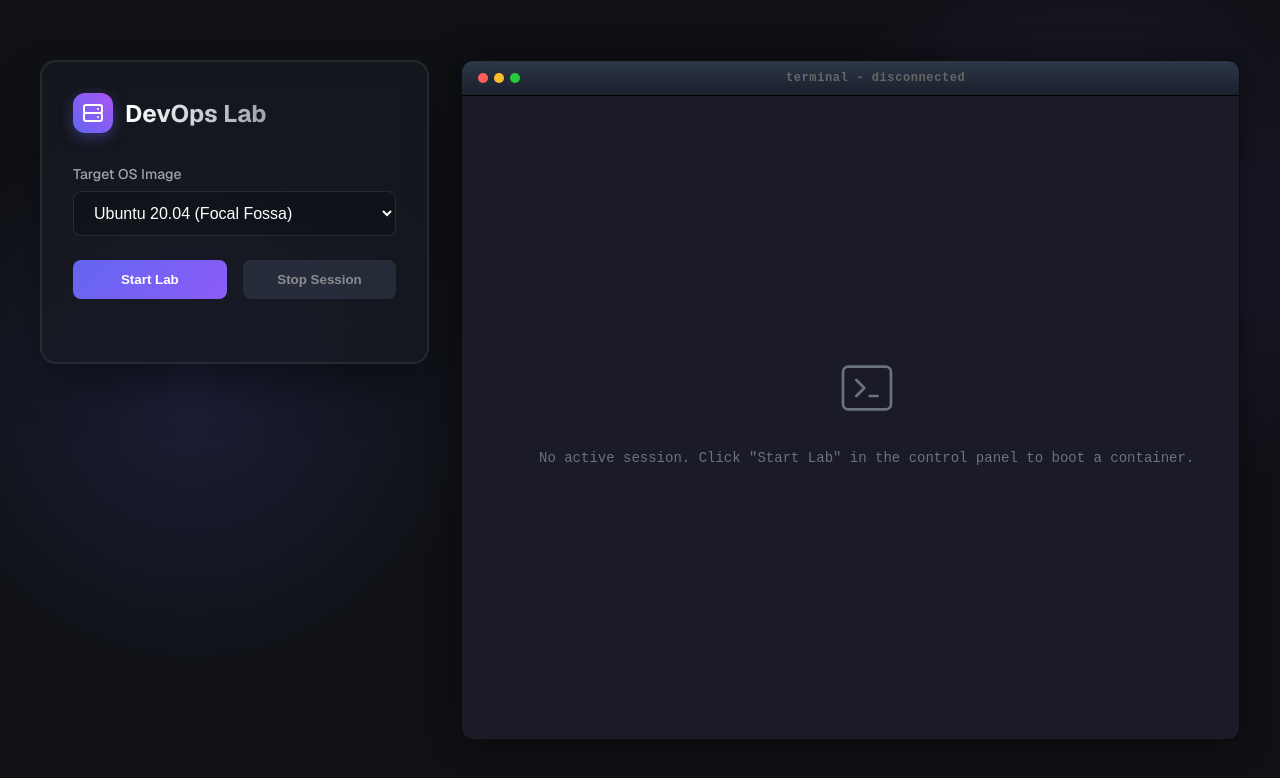
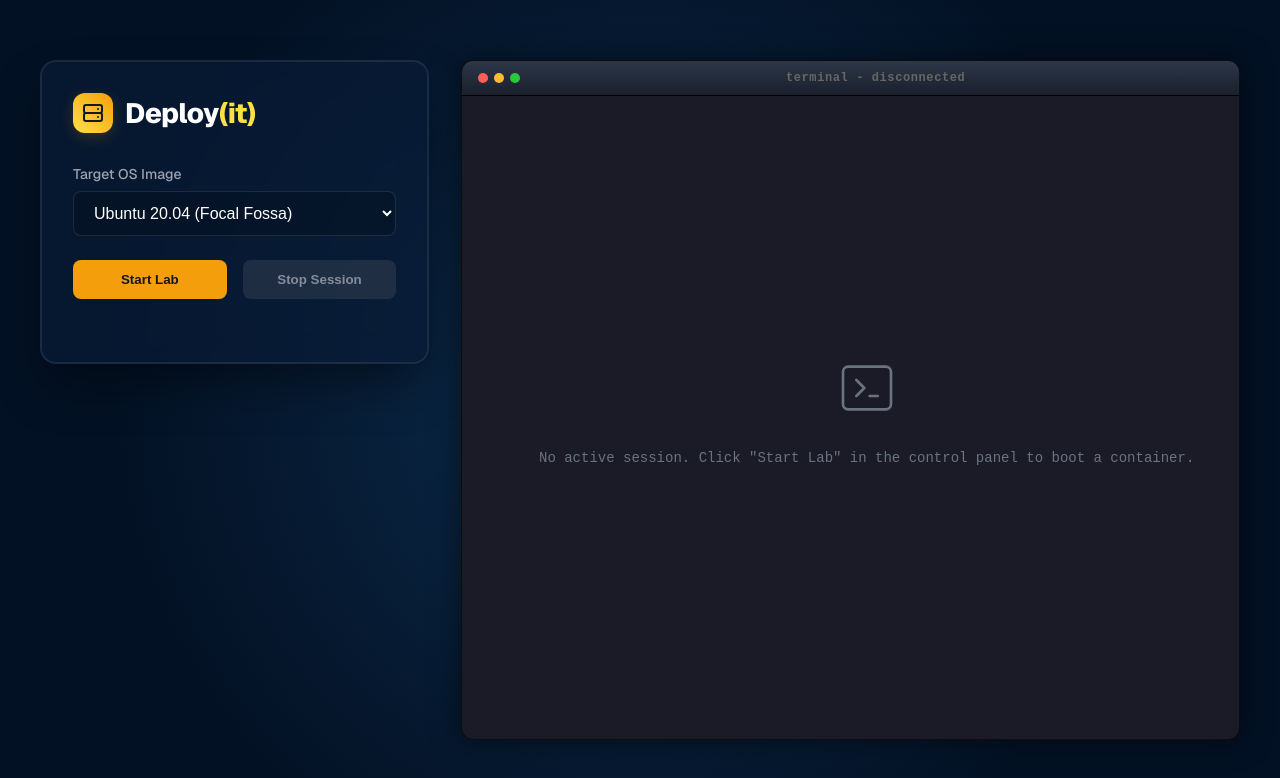
Before and after one commit to Mozilla-Campus-Club-of-SLIIT/deployit-portal-fe, a Next.js app: page / in a window 1280 px wide. Shown: the top 778 px of the page. Built offline with nearby package versions, Linux system fonts and the light colour scheme.

Commit message:
feat: Initialize frontend application with global styles and core lab client component.

```diff
--- a/src/app/globals.css
+++ b/src/app/globals.css
@@ -1,23 +1,22 @@
 :root {
-  --background: #0f1115;
+  --background: #031124;
   --foreground: #f8fafc;
-  --panel-bg: rgba(23, 27, 35, 0.7);
+  --panel-bg: rgba(9, 28, 55, 0.7);
   --panel-border: rgba(255, 255, 255, 0.08);
-  --primary: #6366f1;
-  --primary-hover: #4f46e5;
+  --primary: #f59e0b;
+  --primary-hover: #fbbf24;
   --danger: #ef4444;
   --danger-hover: #dc2626;
   --success: #10b981;
-  --warning: #f59e0b;
-  --glow: rgba(99, 102, 241, 0.2);
+  --warning: #fde047;
+  --glow: rgba(245, 158, 11, 0.2);
 }
 
 body {
   color: var(--foreground);
   background: var(--background);
   background-image:
-    radial-gradient(circle at 15% 50%, rgba(99, 102, 241, 0.15), transparent 25%),
-    radial-gradient(circle at 85% 30%, rgba(139, 92, 246, 0.15), transparent 25%);
+    radial-gradient(circle at 50% 50%, rgba(18, 63, 105, 0.6) 0%, transparent 70%);
   font-family: var(--font-geist-sans), Arial, Helvetica, sans-serif;
   margin: 0;
   padding: 0;
@@ -81,27 +80,29 @@ body {
   width: 40px;
   height: 40px;
   border-radius: 12px;
-  background: linear-gradient(to top right, #6366f1, #a855f7);
+  background: linear-gradient(to top right, var(--warning), var(--primary));
   display: flex;
   align-items: center;
   justify-content: center;
-  box-shadow: 0 4px 14px 0 rgba(99, 102, 241, 0.39);
+  box-shadow: 0 4px 14px 0 var(--glow);
 }
 
 .logo-icon svg {
   width: 24px;
   height: 24px;
-  color: white;
+  color: #111827;
 }
 
 .title {
-  font-size: 1.5rem;
-  font-weight: bold;
-  background: linear-gradient(to right, white, #9ca3af);
-  -webkit-background-clip: text;
-  background-clip: text;
-  color: transparent;
+  font-size: 1.75rem;
+  font-weight: 800;
+  color: white;
   margin: 0;
+  letter-spacing: -0.025em;
+}
+
+.title-highlight {
+  color: var(--warning);
 }
 
 .button-group {
@@ -114,10 +115,10 @@ body {
   flex: 1;
   padding: 0.75rem 1rem;
   border-radius: 8px;
-  background: linear-gradient(135deg, var(--primary), #8b5cf6);
-  color: white;
+  background: var(--primary);
+  color: #111827;
   border: none;
-  font-weight: 600;
+  font-weight: 700;
   cursor: pointer;
   transition: all 0.3s cubic-bezier(0.4, 0, 0.2, 1);
 }
--- a/src/app/page.tsx
+++ b/src/app/page.tsx
@@ -152,7 +152,7 @@ export default function DevOpsLabClient() {
                 <path strokeLinecap="round" strokeLinejoin="round" strokeWidth={2} d="M5 12h14M5 12a2 2 0 01-2-2V6a2 2 0 012-2h14a2 2 0 012 2v4a2 2 0 01-2 2M5 12a2 2 0 00-2 2v4a2 2 0 002 2h14a2 2 0 002-2v-4a2 2 0 00-2-2m-2-4h.01M17 16h.01" />
               </svg>
             </div>
-            <h1 className="title">DevOps Lab</h1>
+            <h1 className="title">Deploy<span className="title-highlight">(it)</span></h1>
           </div>
 
           {status.message && (
```
